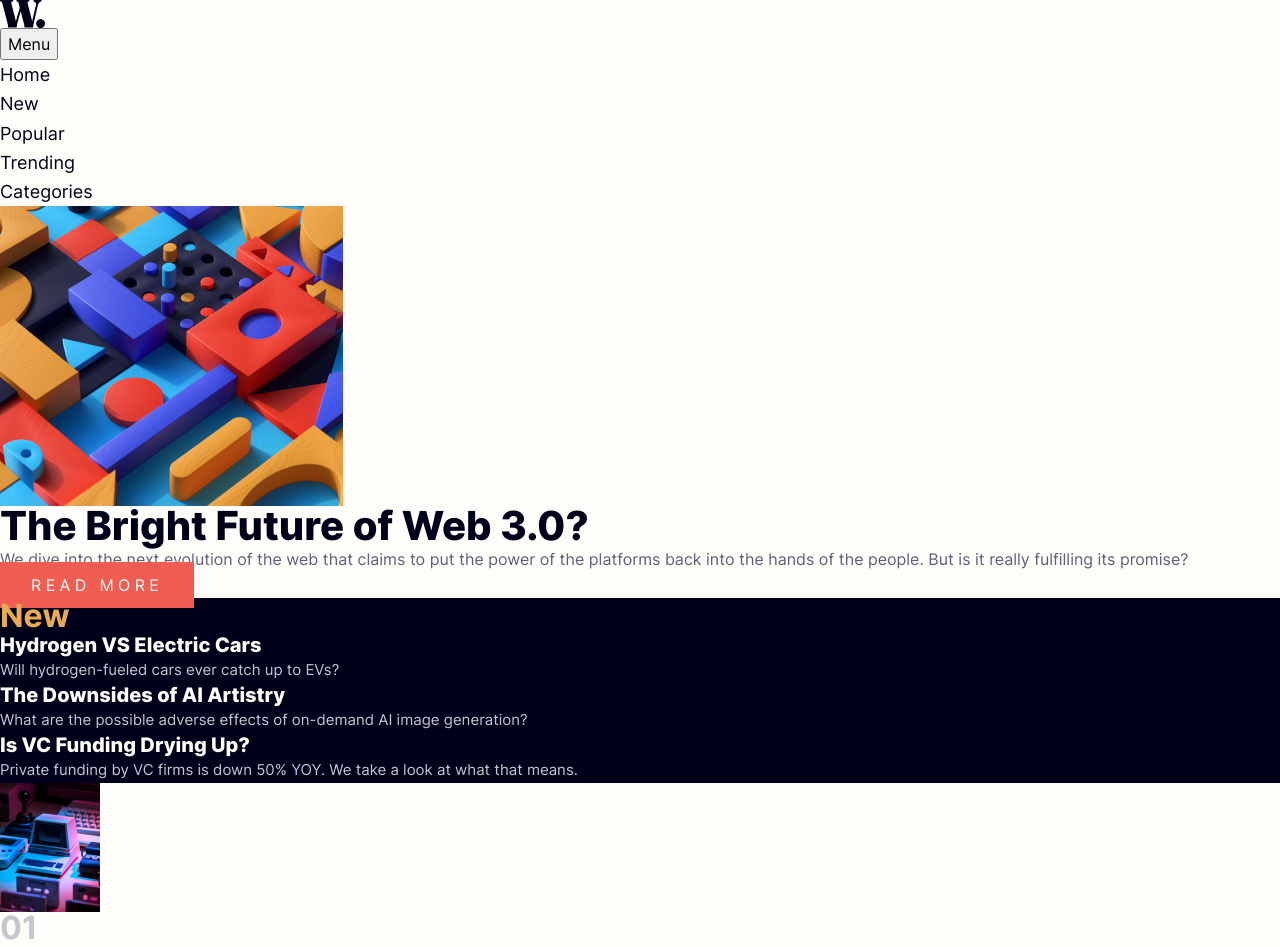
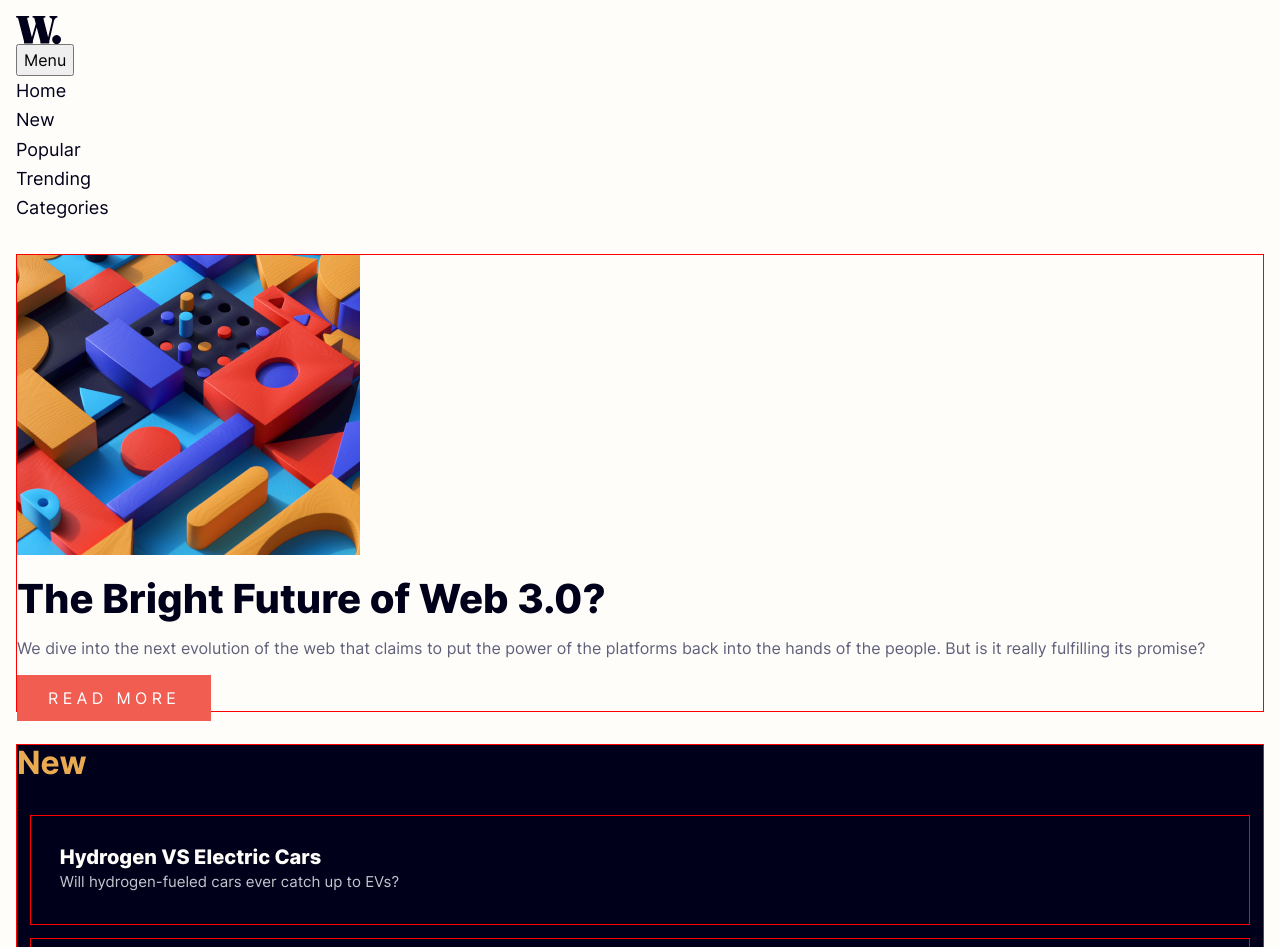
Before and after one commit to Marion-Bernard/news-homepage, a plain HTML site: page index.html in a window 1280 px wide. Shown: the top 947 px of the page. Drawn offline with Linux system fonts and the light colour scheme.

Commit message:
mise à jour des styles, marges et padding

```diff
--- a/css/style.css
+++ b/css/style.css
@@ -44,6 +44,16 @@
     background-color: #FFFDFA;
   }
 
+  header,section{
+    margin: 1rem;
+  }
+
+  section{
+    margin-top: 2rem;
+    margin-bottom: 2rem;
+    border: 1px solid red;
+  }
+
   a {
     text-decoration: none;
   }
@@ -52,14 +62,27 @@
     color: #00001A;
     font-size: 2.5rem;
     font-weight: 800;
-    line-height: 2.5rem;
-    /* 100% */
+    line-height: 2.5rem;   /* 100% */
+    margin : 1.5rem 0rem 1rem 0rem;
   }
 
   h2 {
     font-size: 2rem;
     font-weight: 700;
     color: #E9AA52;
+    margin-bottom: 2.19rem;
+  }
+
+  .hero p {
+    margin-bottom: 1.5rem;
+  }
+
+  .news-list{
+    border-bottom: 1px solid #5E607A;
+    border : 1px solid red;
+    padding: 1.81rem;
+    margin: 0.8rem;
+    /*padding-bottom: 1.81rem;*/
   }
 
   .menu-link {
@@ -74,6 +97,7 @@
     line-height: 1.5rem;
     /* 120% */
     color: #FFFDFA;
+    margin-bottom: 0.5rem;
   }
 
   .news p {
--- a/index.html
+++ b/index.html
@@ -40,15 +40,15 @@
     <section class="news">
         <h2>New</h2>
         <ul class="news-item">
-            <li>
+            <li class="news-list">
                 <h3><a class='news-link' href="#">Hydrogen VS Electric Cars</a></h3>
-                <p>Will hydrogen-fueled cars ever catch up to EVs?</p>
+                <p class="text-border">Will hydrogen-fueled cars ever catch up to EVs?</p>
             </li>
-            <li>
+            <li class="news-list">
                 <h3><a class='news-link' href="#">The Downsides of AI Artistry</a></h3>
-                <p>What are the possible adverse effects of on-demand AI image generation?</p>
+                <p class="text-border" >What are the possible adverse effects of on-demand AI image generation?</p>
             </li>
-            <li>
+            <li class="news-list">
                 <h3><a class='news-link' href="#">Is VC Funding Drying Up?</a></h3>
                 <p>Private funding by VC firms is down 50% YOY. We take a look at what that means.</p>
             </li>
```
